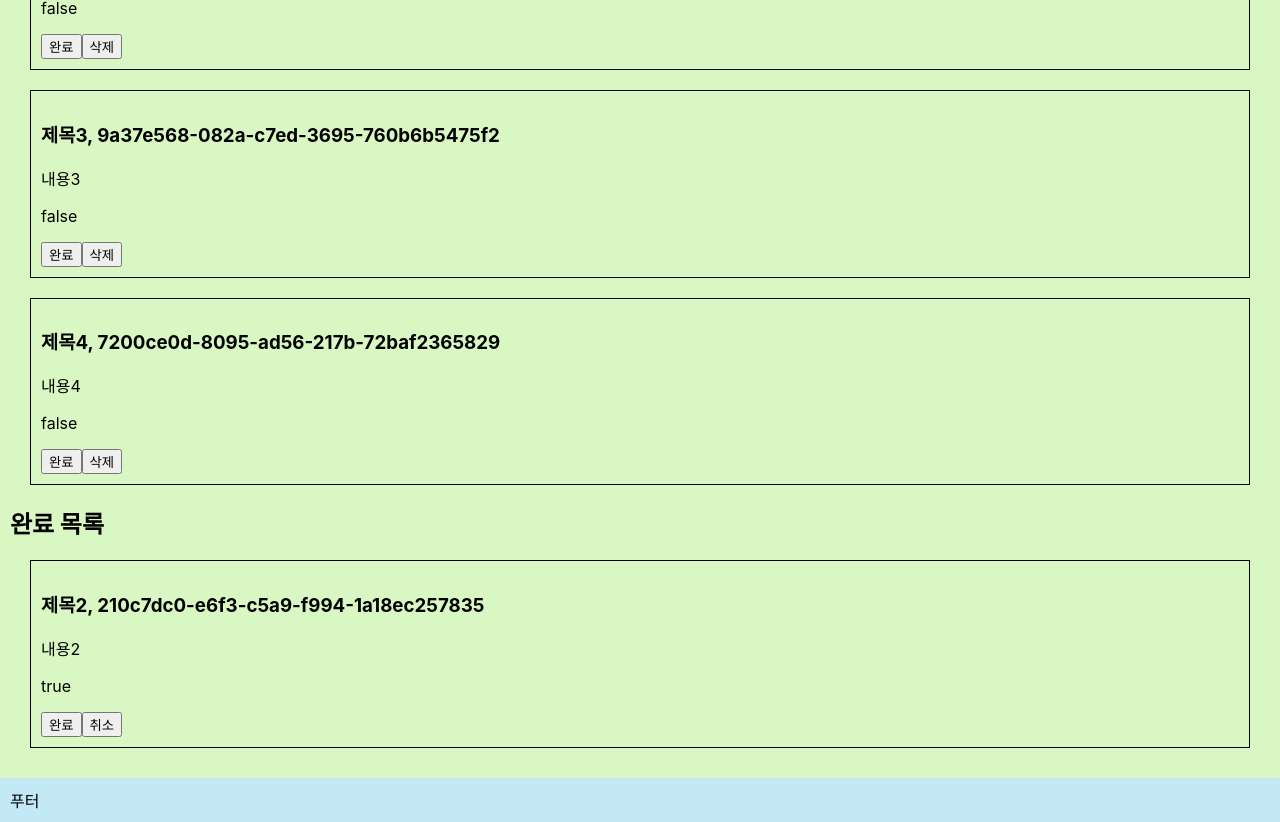
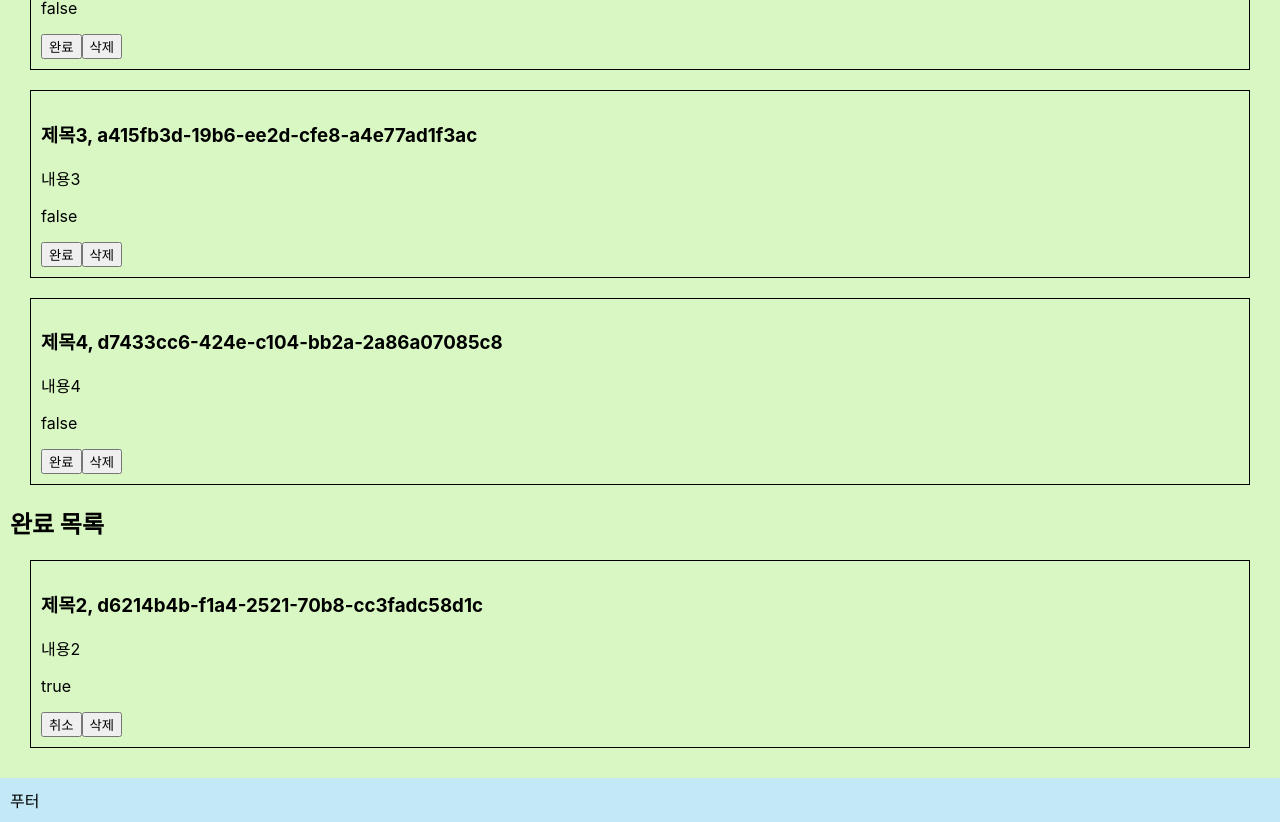
Before and after one commit to Hediar/React_ToDo_Lv2, a React (Create React App) app: page /todo/9a3511ea-d3d3-1989-de58-fee91e94b2f4 in a window 1280 px wide. Shown: the part 340-1162 px from the top of the page. Built offline with nearby package versions, Linux system fonts and the light colour scheme.

Commit message:
todos 상태 redux로 분리 완료

```diff
--- a/src/components/Input.jsx
+++ b/src/components/Input.jsx
@@ -1,7 +1,12 @@
 import React, { useState } from 'react'
+import { useDispatch } from 'react-redux';
 import uuid from 'react-uuid';
+import { addTodo } from '../redux/modules/todos';
 
-function Input({todos, setTodos}) {
+function Input() {
+
+    const dispatch = useDispatch();
+
     const [title, setTitle] = useState('');
     const [contents, setContents] = useState('');
   return (
@@ -15,7 +20,10 @@ function Input({todos, setTodos}) {
                 isDone: false,
               };
 
-              setTodos([...todos, newTodo]);
+              // setTodos([...todos, newTodo]);
+              dispatch(addTodo(newTodo));
+              setTitle('');
+              setContents('');
           }}>
             <input
               value={title}
--- a/src/components/TodoList.jsx
+++ b/src/components/TodoList.jsx
@@ -1,16 +1,20 @@
 import React from 'react'
+import { useDispatch, useSelector } from 'react-redux';
+import { completeStateToto, deleteTodo } from '../redux/modules/todos';
 
-function TodoList({todos, setTodos, listIsDone}) {
+// {todos, setTodos, listIsDone}
+function TodoList({listIsDone}) {
+  const todos = useSelector(todos => todos.todos);
+  const dispatch = useDispatch();
 
 
   return (
     <div>
-        <h2>{listIsDone ? '완료 목록' : '할 일 목록'}</h2>
+        <h2>{listIsDone ? '완료 목록' : '진행중'}</h2>
         {
             todos
             .filter((todo) => todo.isDone === listIsDone)
             .map((todo) =>{
-              console.log(todo);
               return (
                 <div
                   key={todo.id}
@@ -23,39 +27,13 @@ function TodoList({todos, setTodos, listIsDone}) {
                   <p>{todo.contents}</p>
                   <p>{todo.isDone.toString()}</p>
                   <button onClick={() => {
-                    const newTodos = todos.map(item => {
-                      if (item.id === todo.id) {
-                        return {
-                          ...item, isDone: !item.isDone
-                        }
-                      } else {
-                        return item;
-                      }
-                    });
 
-                    setTodos(newTodos);
-                  }}>완료</button>
+                    dispatch(completeStateToto(todo));
+
+                  }}>{listIsDone ? '취소' : '완료'}</button>
                   <button onClick={() => {
-                    if (listIsDone === true) {
-                        const newTodos = todos.map(item => {
-                            if (item.id === todo.id) {
-                              return {
-                                ...item, isDone: !item.isDone
-                              }
-                            } else {
-                              return item;
-                            }
-                          });
-                          setTodos(newTodos);
-                        }
-                    else {
-                        const deletedTodos = todos.filter(item => {
-                            return item.id !== todo.id;
-                        });
-                        setTodos(deletedTodos);
-                }
-
-                }}>{listIsDone ? '취소' : '삭제'}</button>
+                  dispatch(deleteTodo(todo));
+                }}>삭제</button>
             </div>
             )
         })
--- a/src/index.js
+++ b/src/index.js
@@ -3,12 +3,14 @@ import ReactDOM from 'react-dom/client';
 import './index.css';
 import App from './App';
 import reportWebVitals from './reportWebVitals';
+import { Provider } from 'react-redux';
+import store from './redux/config/configStore';
 
 const root = ReactDOM.createRoot(document.getElementById('root'));
 root.render(
-  <React.StrictMode>
+  <Provider store={store}>
     <App />
-  </React.StrictMode>
+  </Provider>
 );
 
 // If you want to start measuring performance in your app, pass a function
--- /dev/null
+++ b/src/redux/config/configStore.js
@@ -0,0 +1,15 @@
+// 중앙 데이터 관리소 store 설정
+import { createStore } from "redux";
+import { combineReducers } from "redux";
+import todos from "../modules/todos";
+
+const rootReducer = combineReducers({
+    // modules key: value
+    todos,
+});
+
+// 리듀서를 가져와야 함
+
+const store = createStore(rootReducer); // reducer의 묶음
+
+export default store;
--- /dev/null
+++ b/src/redux/modules/todos.js
@@ -0,0 +1,87 @@
+import uuid from "react-uuid";
+
+// action value
+const ADD_TODO = "ADD_TODO";
+const COMPLETE_STATE_TODO = "COMPLETE_STATE_TODO";
+const DELETE_TODO = "DELETE_TODO";
+
+// 초기값
+const initialState = [
+    {
+        id: uuid(),
+        title: '제목1',
+        contents: '내용1',
+        isDone: false,
+      },
+      {
+        id: uuid(),
+        title: '제목2',
+        contents: '내용2',
+        isDone: true,
+      },
+      {
+        id: uuid(),
+        title: '제목3',
+        contents: '내용3',
+        isDone: false,
+      },
+      {
+        id: uuid(),
+        title: '제목4',
+        contents: '내용4',
+        isDone: false,
+      },
+];
+
+// action creator
+export const addTodo = (payload) =>{
+    return {
+        type: ADD_TODO,
+        payload
+    };
+};
+
+export const completeStateToto = (payload) =>{
+    return {
+        type: COMPLETE_STATE_TODO,
+        payload: payload
+    };
+};
+
+export const deleteTodo = (payload) =>{
+    return {
+        type: DELETE_TODO,
+        payload
+    };
+};
+
+// 리듀서
+const todos = (state = initialState, action) => {
+
+    switch (action.type) {
+        case ADD_TODO:
+            return state = [...state, action.payload];
+
+        case COMPLETE_STATE_TODO:
+            return state = state.map((todo) => {
+                if (todo.id === action.payload.id) {
+                    return {
+                        ...todo, isDone: !todo.isDone
+                    }
+                } else {
+                    return todo;
+                }
+            });
+
+        case DELETE_TODO:
+            return state = state.filter((todo) => {
+                return todo.id !== action.payload.id
+            });
+
+        default:
+            return state;
+    }
+
+}
+
+export default todos;
--- a/src/shared/Router.js
+++ b/src/shared/Router.js
@@ -1,10 +1,14 @@
 import { BrowserRouter, Route, Routes } from "react-router-dom";
+import Todo from "../pages/Todo";
+import App from "../App";
+
 
 const Router = () => {
     return (
         <BrowserRouter>
             <Routes>
-                <Route />
+                <Route path="/" element={<App />} />
+                <Route path="/todo/:id" element={<Todo />}/>
             </Routes>
         </BrowserRouter>
     )
```
Also changed, not shown: src/pages/Todo.jsx (added, +18 -0 lines).
